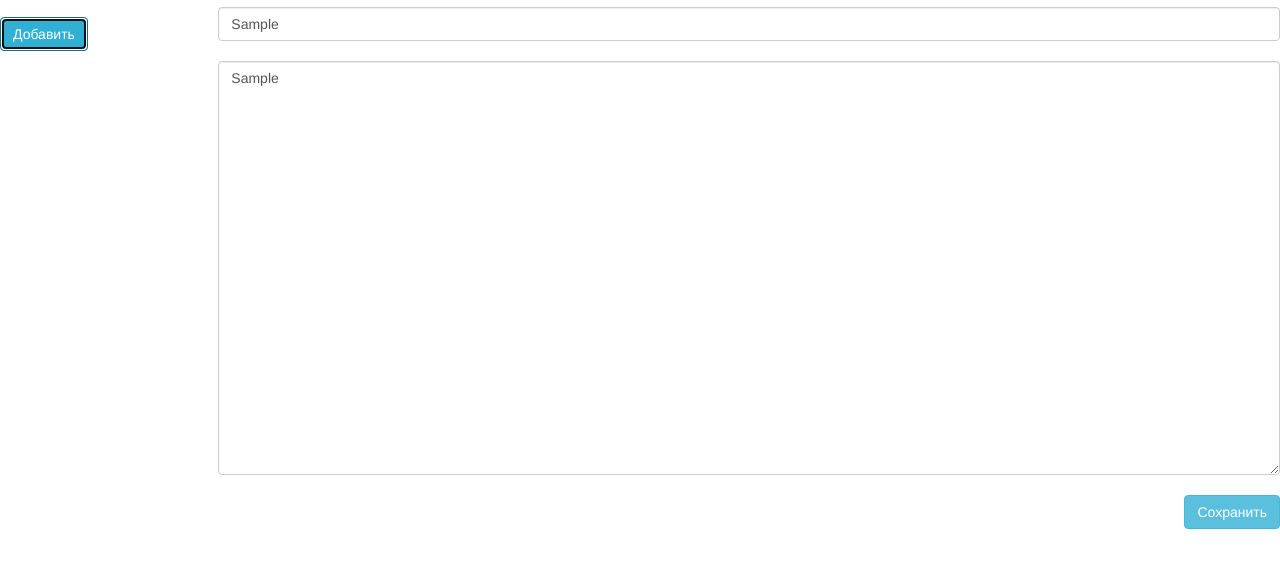
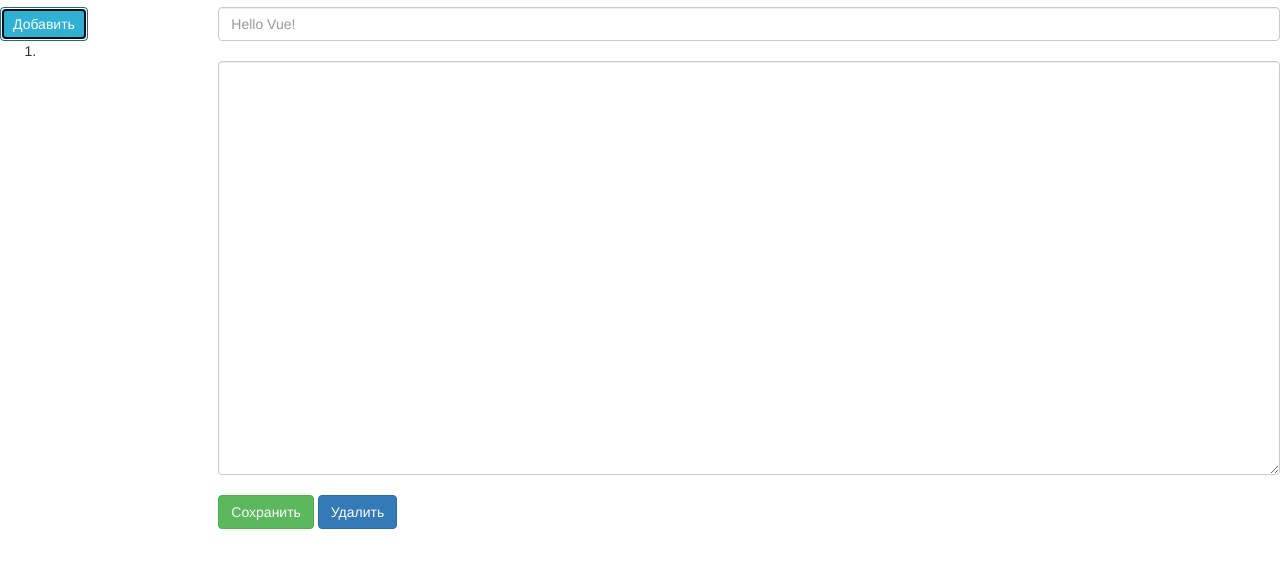
Before and after one commit to fanrok/notepad-localStorage, a plain HTML site: page index.html in a window 1280 px wide. Both pictures are taken after typing "Sample", "Sample" into the empty fields and a click on the button "Добавить". Shown: the part 63-630 px from the top of the page. Drawn offline with nearby package versions, Linux system fonts and the light colour scheme.

Commit message:
записи создаются, редактируются и удаляются

```diff
--- a/index.html
+++ b/index.html
@@ -24,22 +24,28 @@
 	  </div>
 	  <div class="row">
 		<div class="col-md-2 border-right-0">
+            <button class="btn btn-info"
+					@click="addRecord"
+			>Добавить</button>
 			<ol class="records-list">
 				<li v-for="record in records"
 					class="record"
-					@click="editRecord(record)"
-					:key="record.id">
+					@click="editRecord(record)">
 					{{record.title}}
 				</li>
 			</ol>
-			<button class="btn btn-info">Добавить</button>
+
 		</div>
 		<div class="col-md-10 border-left-0">
-			<input type="text" class="form-control" v-model="RecordTitle" :key="RecordId" :placeholder="title"/><br/>
+			<input type="text" class="form-control" v-model="RecordTitle" :placeholder="title"/><br/>
 			<textarea class="form-control" v-model="RecordMessage" rows="20" >Писать тут</textarea><br>
-			<button class="btn btn-info right"
-				@click="addRecord"
+
+			<button class="btn btn-success right mn-left"
+				@click="saveRecord(editedRecord)"
 			>Сохранить</button>
+			<button class="btn btn-primary right mn-left"
+				@click="deleteRecord(editedRecord)"
+			>Удалить</button>
 		</div>
 	  </div>
   </div>
--- a/script.js
+++ b/script.js
@@ -23,8 +23,7 @@ var app = new Vue({
 	records: notepadStorage.fetch(),
     RecordTitle: '',
     RecordMessage: '',
-    RecordId: '',
-	editedRecord: null,
+	editedRecord: false	,
   },
 
   watch: {//наблюдатель. При любом изменении в записях сохраняет их.
@@ -37,30 +36,41 @@ var app = new Vue({
   },
 
   methods:{
-	addRecord: function (){//Сохранение записи
+	addRecord: function (){//Добавим новую запись
+	  this.records.push({
+		id: notepadStorage.uid++,
+		title: '',
+		message: '',
+	  })
+      this.RecordTitle = ''
+      this.RecordMessage = ''
+    },
+	editRecord: function(record){
+	  this.editedRecord = record
+	  this.RecordTitle = record.title
+      this.RecordMessage = record.message
+	  return
+	},
+	saveRecord: function(record){
 	  var title = this.RecordTitle && this.RecordTitle.trim()
 	  var message = this.RecordMessage && this.RecordMessage.trim()
-	  var id = this.RecordId && this.RecordId.trim()
-      if (!title) {
-        return
-      }
-      this.records.push({
-        id: notepadStorage.uid++,
-        title: title,
-        message: message,
-        completed: false
-      })
+      if (record){
+		  record.title = title
+		  record.message = message
+	  }else{
+		this.records.push({
+		id: notepadStorage.uid++,
+		title: title,
+		message: message,
+	    })
+	  }
+	  return
+	},
+	deleteRecord: function(record){
+	  this.records.splice(this.records.indexOf(record), 1)
       this.RecordTitle = ''
       this.RecordMessage = ''
-      this.RecordId = ''
-    },
-	editRecord: function(record){
-	  this.RecordTitle = record.title
-      this.RecordMessage = record.message
-      this.RecordId = record.id
-	  return
-	},
-	deleteRecord: function(){
+      this.editedRecord = false;
 	  return
 	},
   }
--- a/style.css
+++ b/style.css
@@ -1,4 +1,4 @@
-.right {
+.fl-right {
     float: right;
 }
 .record{
@@ -7,3 +7,6 @@
 .record:hover{
 	text-decoration:underline;
 }
+.mn-left{
+	mergin-left:10px;
+}
```
